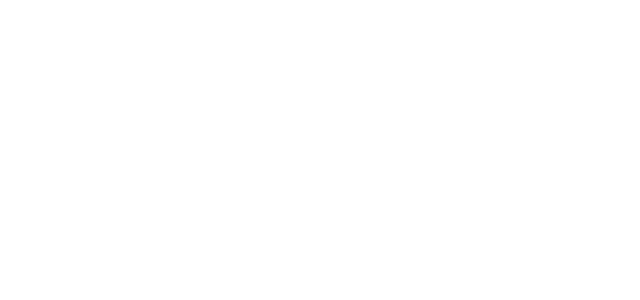
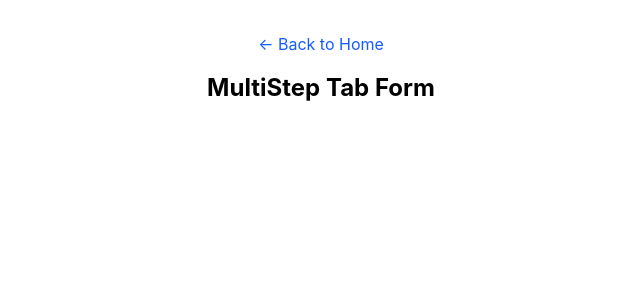
Before and after one commit to jaideepsinghchauhan/machine-coding, a React (Vite) app: page /machine-coding/drag-drop in a window 1280 px wide. Before the commit this address had no page. Shown: the top 300 px of the page, without its empty margins (319-959 px from the left). Built offline with nearby package versions, Linux system fonts and the light colour scheme.

Commit message:
drag and drop

```diff
--- a/src/App.tsx
+++ b/src/App.tsx
@@ -5,6 +5,7 @@ import InfiniteScroll from "./questions/infinite-scroll/InfiniteScroll";
 import FileExplorer from "./questions/file-explorer/FileExplorer";
 import OTP from "./questions/otp/OTP";
 import MultiStepForm from "./questions/multi-step-form/MultiStepForm";
+import DragDrop from "./questions/drag-drop/DragDrop";
 
 interface Question {
   path: string;
@@ -43,6 +44,11 @@ const questions: Question[] = [
     name: "MultiStep Tab Form",
     component: <MultiStepForm />,
   },
+  {
+    path: "/drag-drop",
+    name: "Drag and Drop",
+    component: <DragDrop />,
+  },
 ];
 
 function Home() {
--- /dev/null
+++ b/src/questions/drag-drop/DragDrop.tsx
@@ -0,0 +1,14 @@
+import { Link } from "react-router-dom";
+
+export default function DragDrop() {
+  return (
+    <div>
+      <div className="p-8 flex justify-center items-center flex-col">
+        <Link to="/" className="text-blue-600 hover:underline">
+          ← Back to Home
+        </Link>
+        <h2 className="text-2xl font-bold mt-4">MultiStep Tab Form</h2>
+      </div>
+    </div>
+  );
+}
```
Also changed, not shown: src/questions/drag-drop/ImplementationApproach.md (added), src/questions/drag-drop/style.css (added).
